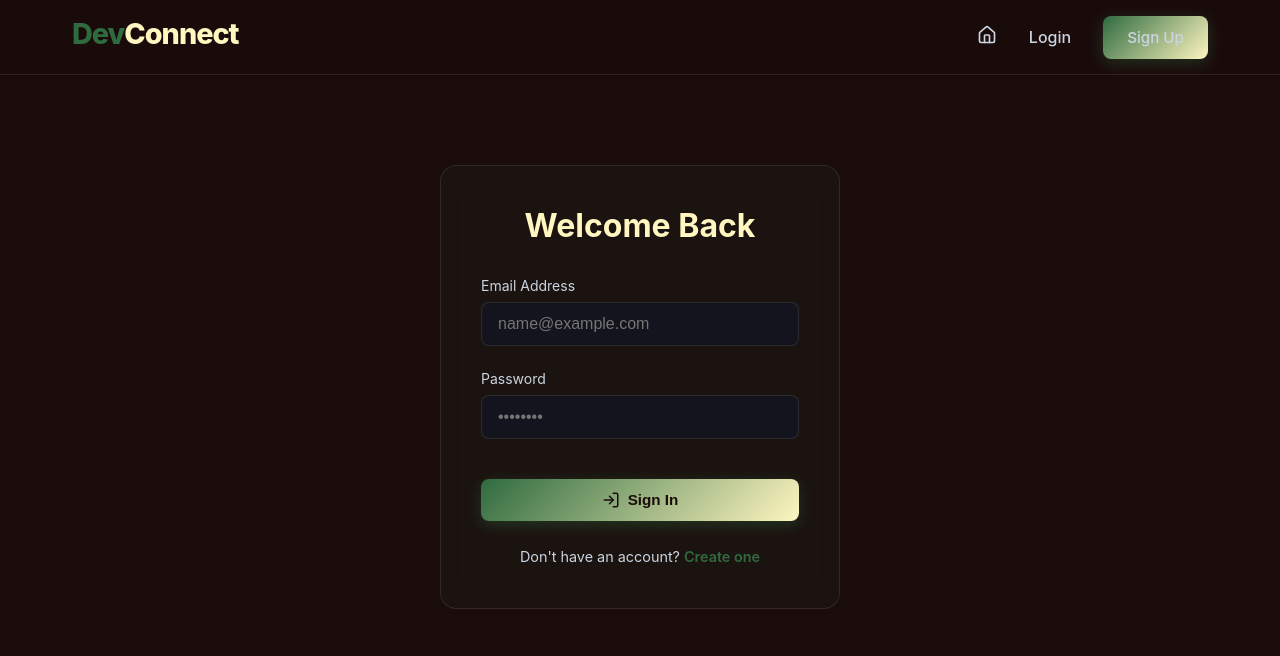
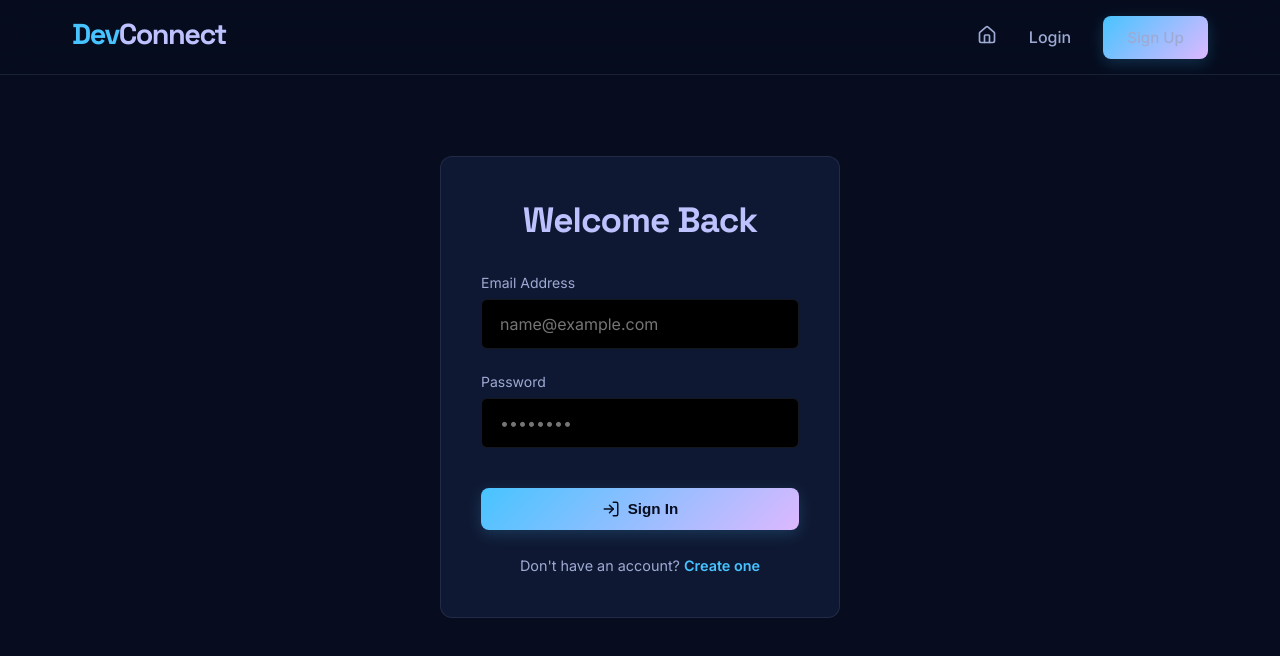
Before and after one commit to shreyashagrawal00/DevConnect, a React app in the folder frontend/: page /login in a window 1280 px wide. Shown: the top 656 px of the page. Built offline with nearby package versions, Linux system fonts and the light colour scheme; the HTML template or start-up script is replaced by a standard one.

Commit message:
Design: Implemented premium 'Obsidian Flux' terminal-inspired theme

```diff
--- a/frontend/src/index.css
+++ b/frontend/src/index.css
@@ -1,13 +1,19 @@
+@import url('https://fonts.googleapis.com/css2?family=Inter:wght@400;500;600;700;800&family=Space+Grotesk:wght@400;500;600;700;800&display=swap');
+
 :root {
-  --bg-color: #1B0C0C;
-  --card-bg: rgba(47, 107, 63, 0.08);
-  --text-primary: #f8fafc;
-  --text-secondary: #cbd5e1;
-  --accent-primary: #2F6B3F;
-  --accent-secondary: #FFF6C0;
-  --accent-glow: rgba(47, 107, 63, 0.4);
-  --border-color: rgba(255, 246, 192, 0.1);
+  --bg-color: #070d1f;
+  --surface-container: #0f1832;
+  --surface-bright: #1c2a51;
+  --surface-lowest: #000000;
+  --text-primary: #dfe4ff;
+  --text-secondary: #9eaad3;
+  --accent-primary: #47c4ff;
+  --accent-secondary: #bdc2ff;
+  --accent-tertiary: #ddb8ff;
+  --accent-glow: rgba(71, 196, 255, 0.2);
+  --border-color: rgba(104, 116, 155, 0.2);
   --font-family: 'Inter', system-ui, -apple-system, sans-serif;
+  --font-display: 'Space Grotesk', sans-serif;
 }
 
 * {
@@ -27,11 +33,11 @@ body {
 
 /* Glassmorphism utility */
 .glass {
-  background: var(--card-bg);
-  backdrop-filter: blur(12px);
-  -webkit-backdrop-filter: blur(12px);
+  background: var(--surface-container);
+  backdrop-filter: blur(20px);
+  -webkit-backdrop-filter: blur(20px);
   border: 1px solid var(--border-color);
-  border-radius: 16px;
+  border-radius: 12px;
 }
 
 .container {
@@ -56,14 +62,14 @@ body {
 }
 
 .btn-primary {
-  background: linear-gradient(135deg, var(--accent-primary), var(--accent-secondary));
-  color: #1B0C0C; /* Dark text for contrast against light cream */
+  background: linear-gradient(135deg, var(--accent-primary), var(--accent-tertiary));
+  color: #070d1f;
   box-shadow: 0 4px 15px var(--accent-glow);
 }
 
 .btn-primary:hover {
   transform: translateY(-2px);
-  box-shadow: 0 6px 20px var(--accent-glow);
+  box-shadow: 0 8px 25px var(--accent-glow);
   filter: contrast(1.1);
 }
 
@@ -92,36 +98,41 @@ body {
 
 .input-control {
   width: 100%;
-  padding: 0.75rem 1rem;
-  background: rgba(15, 23, 42, 0.6);
+  padding: 0.875rem 1.125rem;
+  background: var(--surface-lowest);
   border: 1px solid var(--border-color);
-  border-radius: 8px;
-  color: white;
+  border-radius: 6px;
+  color: var(--text-primary);
   font-size: 1rem;
-  transition: border-color 0.3s ease;
+  transition: all 0.2s ease;
+  font-family: var(--font-family);
 }
 
 .input-control:focus {
   outline: none;
   border-color: var(--accent-primary);
-  box-shadow: 0 0 0 2px var(--accent-glow);
+  box-shadow: 0 0 0 1px var(--accent-primary);
 }
 
 /* Typography */
 h1 {
-  font-size: 3.5rem;
+  font-family: var(--font-display);
+  font-size: 4rem;
   font-weight: 800;
-  background: linear-gradient(to right, var(--accent-secondary), var(--accent-primary));
+  background: linear-gradient(135deg, var(--text-primary), var(--accent-primary));
   -webkit-background-clip: text;
   -webkit-text-fill-color: transparent;
   margin-bottom: 1.5rem;
   line-height: 1.1;
+  letter-spacing: -2px;
 }
 
 h2 {
-  font-size: 2rem;
+  font-family: var(--font-display);
+  font-size: 2.2rem;
   margin-bottom: 1rem;
   color: var(--accent-secondary);
+  letter-spacing: -1px;
 }
 
 p {
@@ -138,17 +149,18 @@ nav {
   border-bottom: 1px solid var(--border-color);
   position: sticky;
   top: 0;
-  background: rgba(27, 12, 12, 0.9);
-  backdrop-filter: blur(10px);
+  background: rgba(7, 13, 31, 0.85);
+  backdrop-filter: blur(20px);
   z-index: 100;
 }
 
 .logo {
+  font-family: var(--font-display);
   font-size: 1.8rem;
   font-weight: 800;
   color: var(--accent-primary);
   text-decoration: none;
-  letter-spacing: -1px;
+  letter-spacing: -1.5px;
 }
 
 .logo span {
@@ -174,11 +186,14 @@ nav {
 
 /* Cards */
 .card {
-  padding: 1.5rem;
-  transition: transform 0.3s ease, box-shadow 0.3s ease;
+  padding: 2rem;
+  transition: all 0.3s cubic-bezier(0.4, 0, 0.2, 1);
+  background: var(--surface-container);
 }
 
 .card:hover {
-  transform: translateY(-5px);
-  box-shadow: 0 10px 30px rgba(0, 0, 0, 0.3);
+  transform: translateY(-8px);
+  background: var(--surface-bright);
+  box-shadow: 0 20px 40px rgba(0, 0, 0, 0.4);
+  border-color: var(--accent-primary);
 }
```
